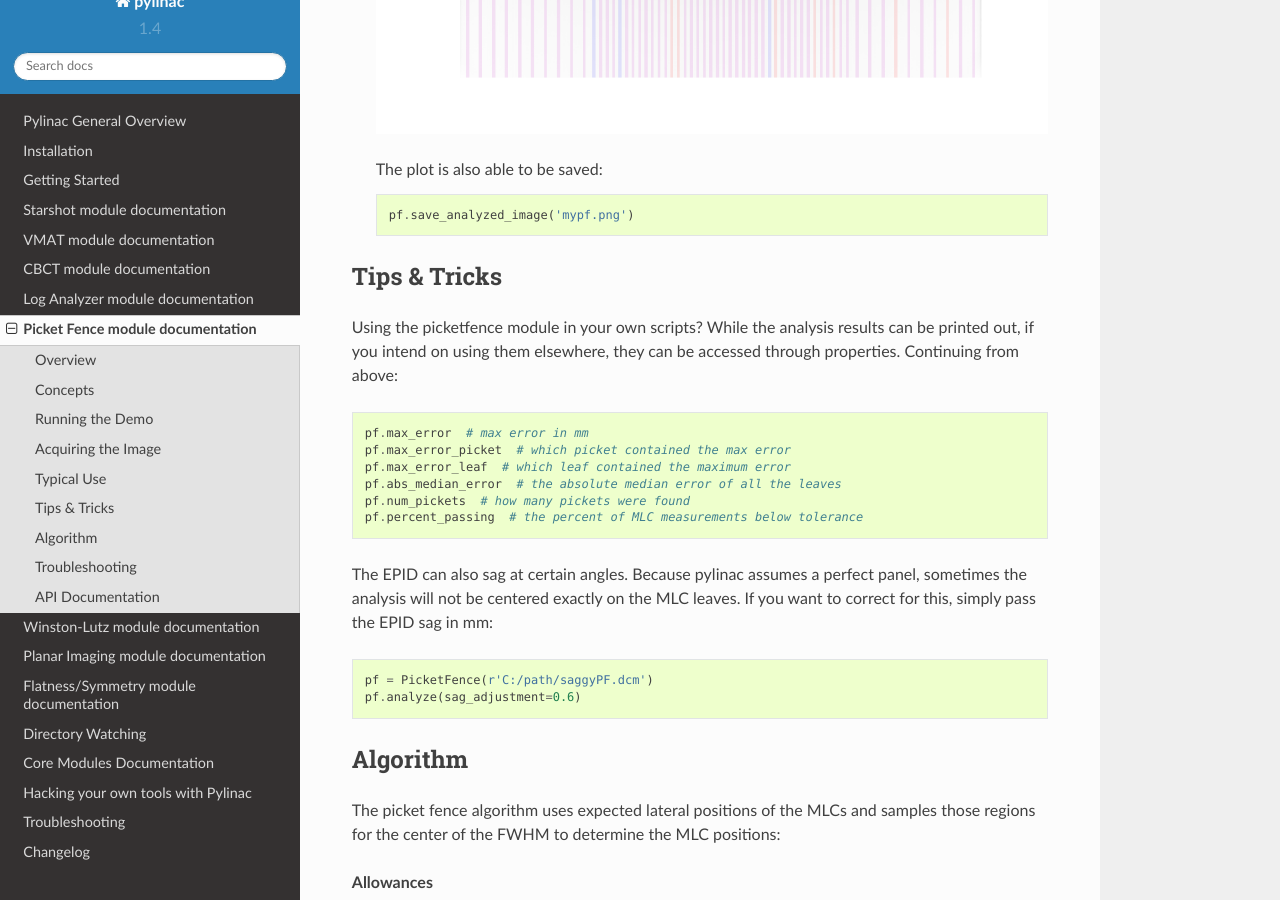
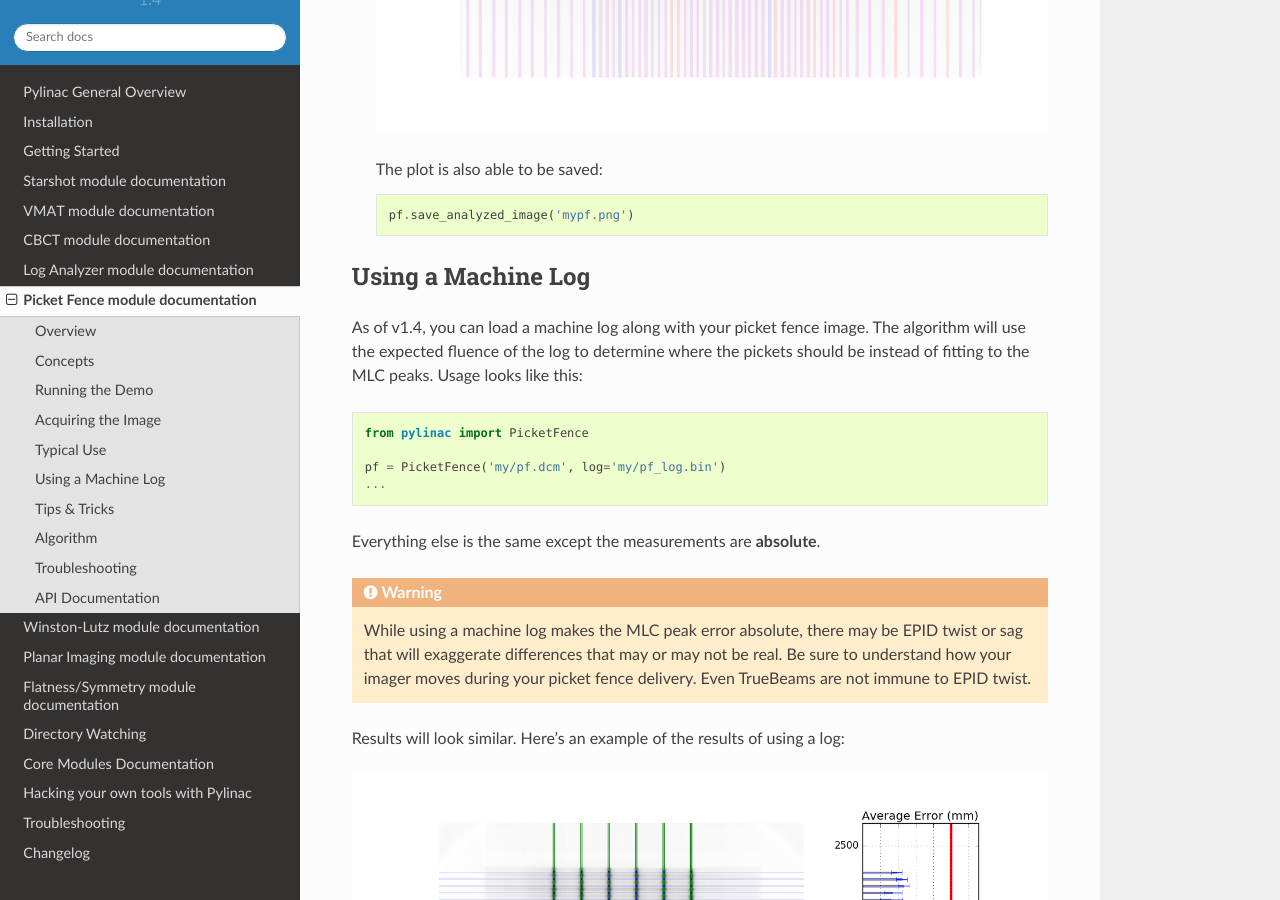
Before and after one commit to jrkerns/pylinac, a Sphinx documentation site: the page built from docs/source/picketfence.rst, in a window 1280 px wide and 900 px high, scrolled down 4191 px. Built offline with Sphinx 7.4.7 and the Read the Docs theme 2.0.0, drawn with Linux system fonts in a browser that asks for light colours.

Commit message:
update docs for picketfence with log

```diff
--- a/docs/source/picketfence.rst
+++ b/docs/source/picketfence.rst
@@ -119,6 +119,27 @@ The minimum needed to get going is to:
 
       pf.save_analyzed_image('mypf.png')
 
+Using a Machine Log
+-------------------
+
+As of v1.4, you can load a machine log along with your picket fence image. The algorithm will use the expected
+fluence of the log to determine where the pickets should be instead of fitting to the MLC peaks. Usage looks like this::
+
+    from pylinac import PicketFence
+
+    pf = PicketFence('my/pf.dcm', log='my/pf_log.bin')
+    ...
+
+Everything else is the same except the measurements are **absolute**.
+
+.. warning::
+    While using a machine log makes the MLC peak error absolute, there may be EPID twist or sag that
+    will exaggerate differences that may or may not be real. Be sure to understand how your imager moves
+    during your picket fence delivery. Even TrueBeams are not immune to EPID twist.
+
+Results will look similar. Here's an example of the results of using a log:
+
+.. image:: images/PF_with_log.png
 
 Tips & Tricks
 -------------
```
Also changed, not shown: docs/source/changelog.rst (+9 -0 lines), docs/source/images/PF_with_log.png (added).
